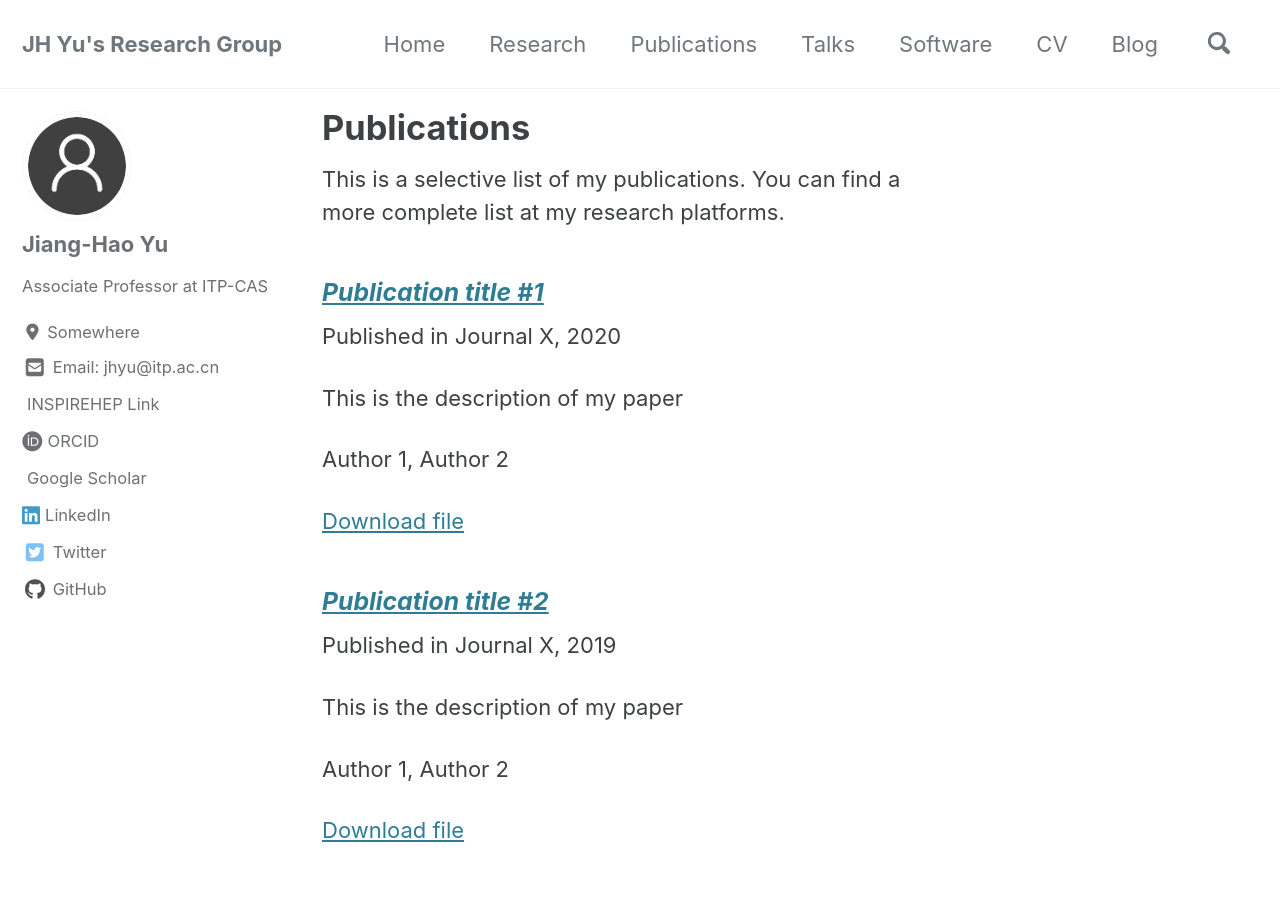
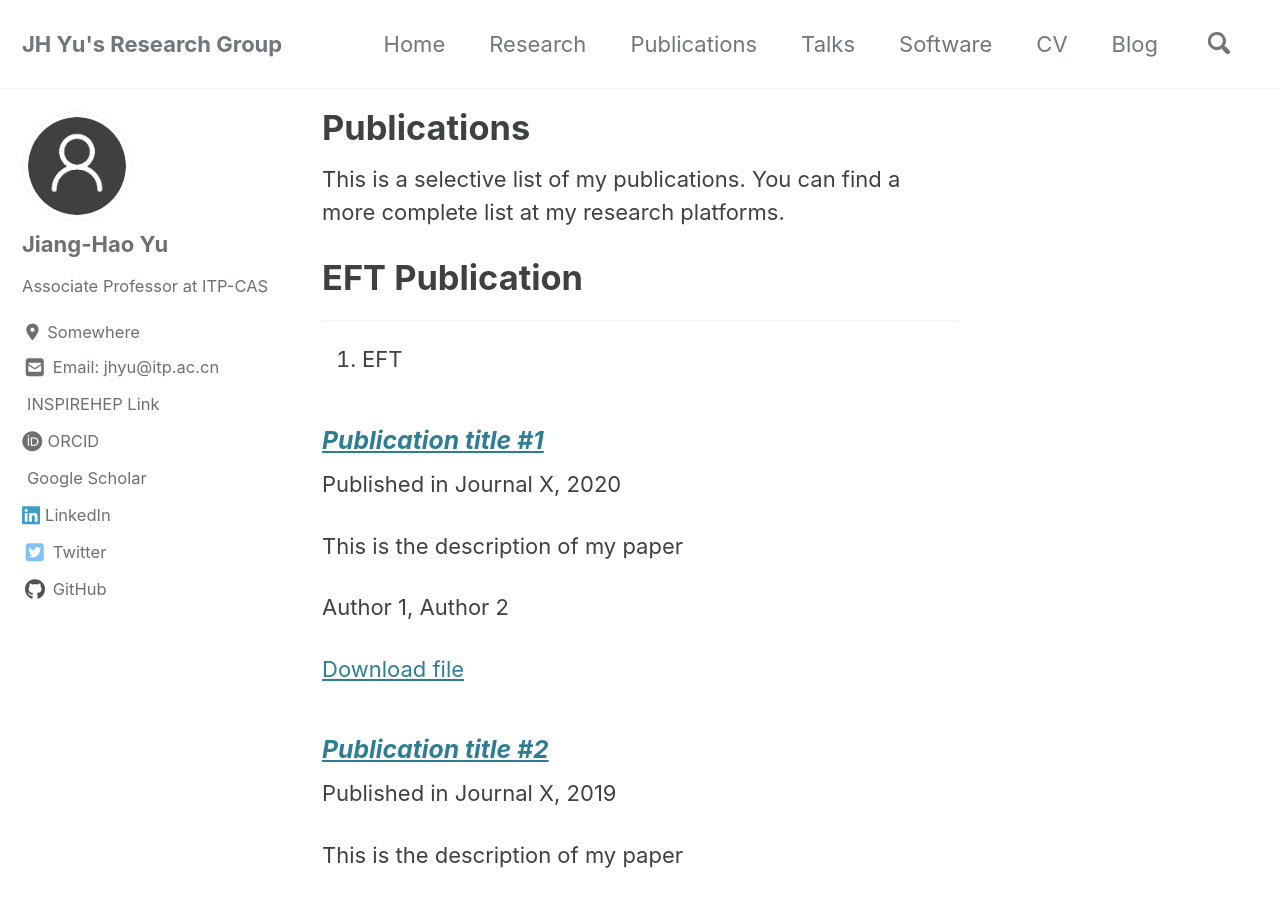
Before and after one commit to jhyu-itp/jhyu-itp.github.io, a Jekyll site: the page built from _pages/publications.md, in a window 1280 px wide and 900 px high. Built offline with Jekyll 4.4.1, drawn with Linux system fonts in a browser that asks for light colours; cached includes are drawn as plain includes; nearby versions of some CDN libraries; a style sheet for code colours, icons or effects is not loaded.

Commit message:
Update publications.md

```diff
--- a/_pages/publications.md
+++ b/_pages/publications.md
@@ -7,3 +7,8 @@ layout: publications
 
 This is a selective list of my publications. You can find a more complete
 list at my research platforms.
+
+# EFT Publication
+------------------------
+
+1. EFT
```
